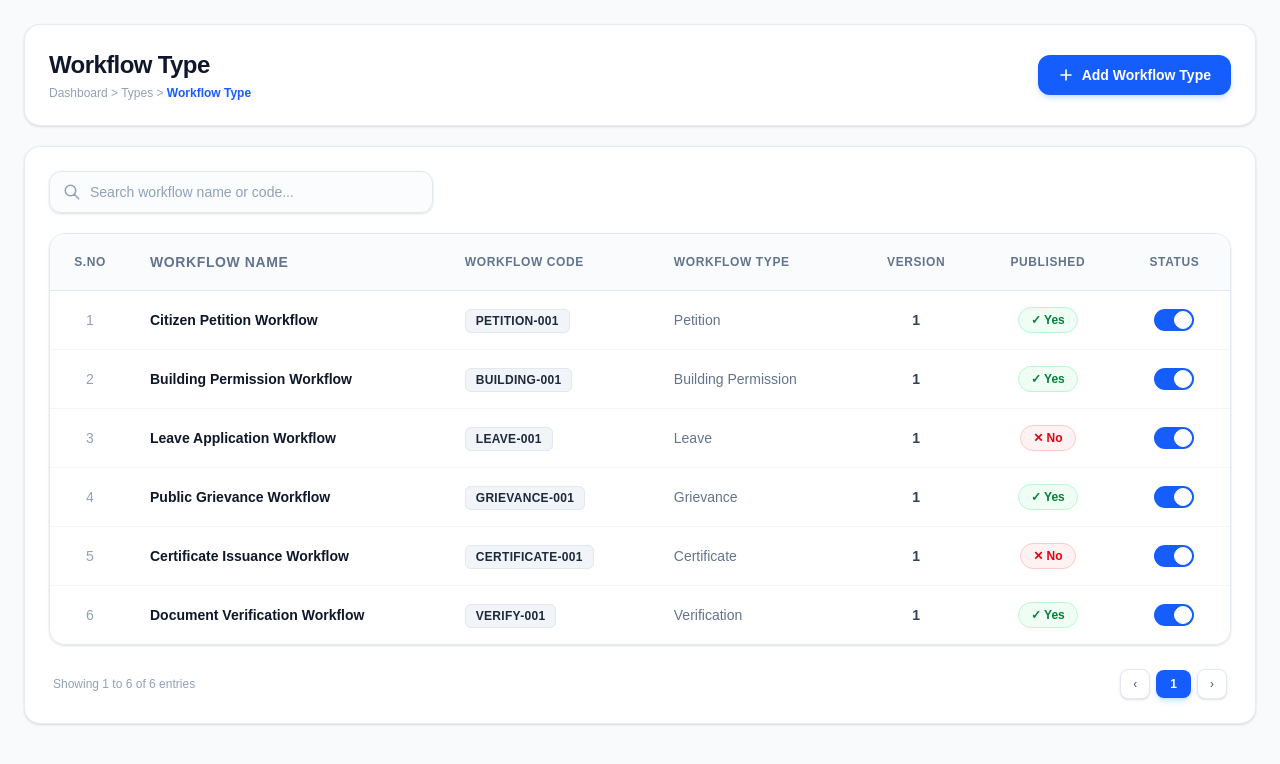
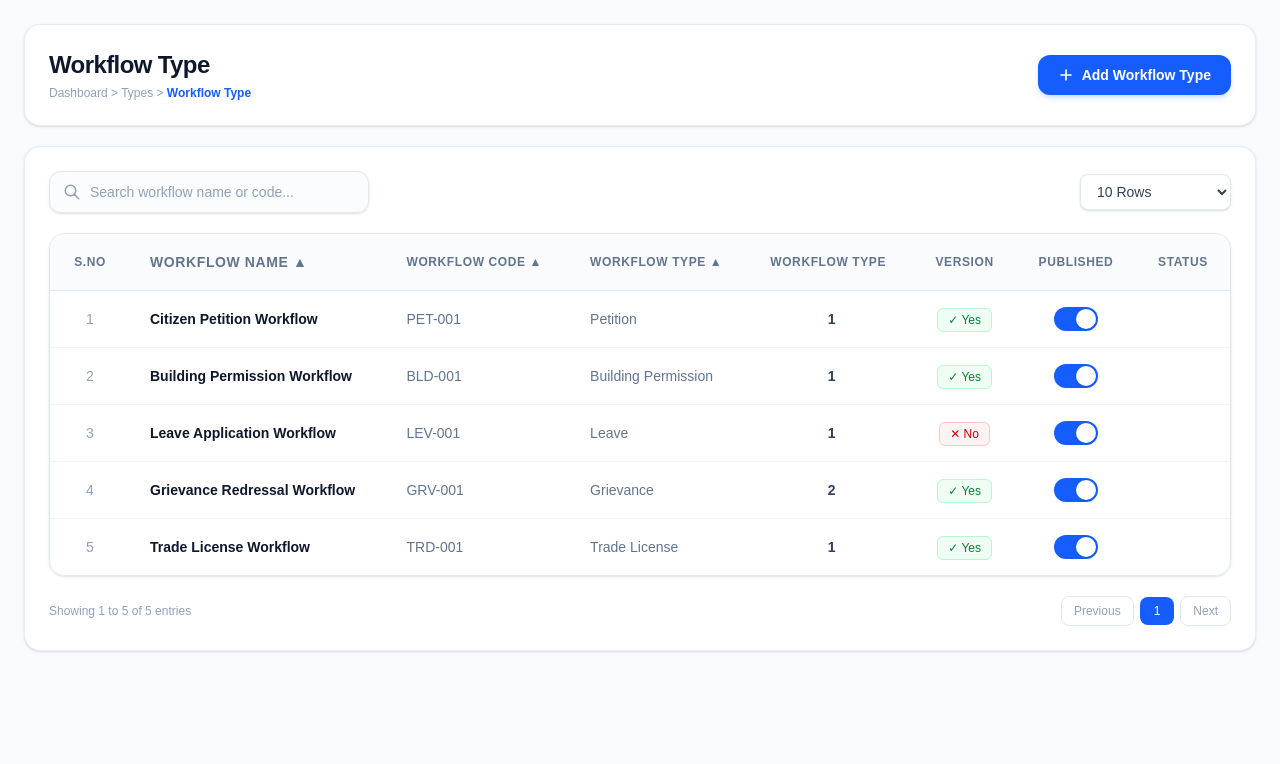
Before and after one commit to Abhishekkyadav/FlowCore_FN, a Next.js app: page /WorkflowType in a window 1280 px wide. Shown: the top 764 px of the page. Built offline with nearby package versions, Linux system fonts and the light colour scheme.

Commit message:
Add sorting and table sixe option

```diff
--- a/src/components/WorkflowType/WorkflowTypeTable.jsx
+++ b/src/components/WorkflowType/WorkflowTypeTable.jsx
@@ -1,14 +1,40 @@
-import React from 'react';
+"use client";
+import React, { useState } from 'react';
 
-export default function WorkflowTypeTable() {
-  const data = [
-    { id: 1, name: 'Citizen Petition Workflow', code: 'PETITION-001', type: 'Petition', version: 1, published: true, status: true },
-    { id: 2, name: 'Building Permission Workflow', code: 'BUILDING-001', type: 'Building Permission', version: 1, published: true, status: true },
-    { id: 3, name: 'Leave Application Workflow', code: 'LEAVE-001', type: 'Leave', version: 1, published: false, status: true },
-    { id: 4, name: 'Public Grievance Workflow', code: 'GRIEVANCE-001', type: 'Grievance', version: 1, published: true, status: true },
-    { id: 5, name: 'Certificate Issuance Workflow', code: 'CERTIFICATE-001', type: 'Certificate', version: 1, published: false, status: true },
-    { id: 6, name: 'Document Verification Workflow', code: 'VERIFY-001', type: 'Verification', version: 1, published: true, status: true },
+export default function WorkflowTypeTable({ pageSize }) {
+
+  const initialData = [
+    { id: '1', name: 'Citizen Petition Workflow', code: 'PET-001', type: 'Petition', version: '1', published: true, status: true },
+    { id: '2', name: 'Building Permission Workflow', code: 'BLD-001', type: 'Building Permission', version: '1', published: true, status: true },
+    { id: '3', name: 'Leave Application Workflow', code: 'LEV-001', type: 'Leave', version: '1', published: false, status: true },
+    { id: '4', name: 'Grievance Redressal Workflow', code: 'GRV-001', type: 'Grievance', version: '2', published: true, status: true },
+    { id: '5', name: 'Trade License Workflow', code: 'TRD-001', type: 'Trade License', version: '1', published: true, status: true },
   ];
+
+  const [data, setData] = useState(initialData);
+  const [sortOrder, setSortOrder] = useState('asc');
+
+  //sorting function
+  const handleSort = (columnKey) => {
+    const isAsc = sortOrder === 'asc';
+    const nextOrder = isAsc ? 'desc' : 'asc';
+    setSortOrder(nextOrder);
+
+    const sortedData = [...data].sort((a, b) => {
+      if (a[columnKey] < b[columnKey]) return isAsc ? -1 : 1;
+      if (a[columnKey] > b[columnKey]) return isAsc ? 1 : -1;
+      return 0;
+    });
+    setData(sortedData);
+  };
+
+  // Switch ko click karne par state toggle karne ka function
+  const toggleSwitch = (id) => {
+    const updatedData = data.map(item =>
+      item.id === id ? { ...item, status: !item.status } : item
+    );
+    setData(updatedData);
+  };
 
   return (
     <div className="space-y-5">
@@ -17,8 +43,15 @@ export default function WorkflowTypeTable() {
           <thead>
             <tr className="bg-slate-50/70 border-b border-slate-200 text-xs font-bold uppercase tracking-wider text-slate-500">
               <th className="py-4.5 px-5 w-20 text-center">S.No</th>
-              <th className="py-4.5 px-5 text-sm">Workflow Name</th>
-              <th className="py-4.5 px-5">Workflow Code</th>
+              <th onClick={() => handleSort('name')} className="py-4.5 px-5 text-sm cursor-pointer select-none hover:text-slate-900">
+                Workflow Name {sortOrder === 'asc' ? '▲' : '▼'}
+              </th>
+              <th onClick={() => handleSort('code')} className="py-4.5 px-5 cursor-pointer select-none hover:text-slate-900">
+                Workflow Code {sortOrder === 'asc' ? '▲' : '▼'}
+              </th>
+              <th onClick={() => handleSort('type')} className="py-4.5 px-5 cursor-pointer select-none hover:text-slate-900">
+                Workflow Type {sortOrder === 'asc' ? '▲' : '▼'}
+              </th>
               <th className="py-4.5 px-5">Workflow Type</th>
               <th className="py-4.5 px-5 text-center">Version</th>
               <th className="py-4.5 px-5 text-center">Published</th>
@@ -26,38 +59,42 @@ export default function WorkflowTypeTable() {
             </tr>
           </thead>
           <tbody className="divide-y divide-slate-100 text-sm text-slate-600">
-            {data.map((item, index) => (
+
+            {/* .slice(0, pageSize) filtering ke liye */}
+            {data.slice(0, pageSize).map((item, index) => (
               <tr key={item.id} className="hover:bg-slate-50/50 transition-colors">
                 <td className="py-4 px-5 text-center font-medium text-slate-400">{index + 1}</td>
                 <td className="py-4 px-5 font-bold text-slate-900 text-[14px]">{item.name}</td>
-                <td className="py-4 px-5">
-                  <span className="bg-slate-100 border border-slate-200 text-slate-800 px-2.5 py-1 rounded-md font-mono text-xs font-bold tracking-wide">
-                    {item.code}
-                  </span>
-                </td>
-                <td className="py-4 px-5 font-medium text-slate-500">{item.type}</td>
+                <td className="py-4 px-5 text-slate-500">{item.code}</td>
+                <td className="py-4 px-5 text-slate-500">{item.type}</td>
                 <td className="py-4 px-5 text-center font-semibold text-slate-700">{item.version}</td>
 
-                {/* Published Badge (Highlight Badges) */}
+                {/* Published Column */}
                 <td className="py-4 px-5 text-center">
-                  <span className={`inline-flex items-center gap-1.5 px-3 py-1 rounded-full font-bold text-xs ${
-                    item.published
-                      ? 'bg-green-50 text-green-700 border border-green-200'
-                      : 'bg-red-50 text-red-600 border border-red-200'
-                  }`}>
+                  <span className={`px-2.5 py-1 rounded-md text-xs font-medium ${item.published ? 'bg-green-50 text-green-700 border border-green-200' : 'bg-red-50 text-red-700 border border-red-200'}`}>
                     {item.published ? '✓ Yes' : '✕ No'}
                   </span>
                 </td>
 
-                {/* Toggle Switch */}
-                <td className="py-4 px-5 text-center">
-                  <div className="flex justify-center">
-                    <label className="relative inline-flex items-center cursor-pointer">
-                      <input type="checkbox" defaultChecked={item.status} className="sr-only peer" />
-                      <div className="w-10 h-5.5 bg-slate-200 peer-focus:outline-none rounded-full peer peer-checked:after:translate-x-full peer-checked:after:border-white after:content-[''] after:absolute after:top-[2px] after:left-[2px] after:bg-white after:border-slate-300 after:border after:rounded-full after:h-4.5 after:w-4.5 after:transition-all peer-checked:bg-blue-600"></div>
-                    </label>
+                {/* Toggle Switch Column */}
+                <td className="py-4 px-5">
+                  <div className="flex justify-center items-center">
+                    <button
+                      type="button"
+                      onClick={() => toggleSwitch(item.id)}
+                      className={`relative inline-flex h-6 w-11 flex-shrink-0 cursor-pointer rounded-full border-2 border-transparent transition-colors duration-200 ease-in-out outline-none ${
+                        item.status ? 'bg-blue-600' : 'bg-slate-200'
+                      }`}
+                    >
+                      <span
+                        className={`pointer-events-none inline-block h-5 w-5 transform rounded-full bg-white shadow ring-0 transition duration-200 ease-in-out ${
+                          item.status ? 'translate-x-5' : 'translate-x-0'
+                        }`}
+                      />
+                    </button>
                   </div>
                 </td>
+
               </tr>
             ))}
           </tbody>
@@ -65,12 +102,12 @@ export default function WorkflowTypeTable() {
       </div>
 
       {/* Pagination Footer */}
-      <div className="flex items-center justify-between text-xs text-slate-400 font-medium pt-1 px-1">
-        <span>Showing 1 to {data.length} of {data.length} entries</span>
+      <div className="flex items-center justify-between text-xs text-slate-400">
+        <span>Showing 1 to {Math.min(pageSize, data.length)} of {data.length} entries</span>
         <div className="flex items-center gap-1.5">
-          <button className="px-3 py-1.5 border border-slate-200 rounded-lg bg-white text-slate-600 hover:bg-slate-50 shadow-sm">‹</button>
-          <button className="px-3.5 py-1.5 bg-blue-600 text-white rounded-lg font-bold shadow-md shadow-blue-500/20">1</button>
-          <button className="px-3 py-1.5 border border-slate-200 rounded-lg bg-white text-slate-600 hover:bg-slate-50 shadow-sm">›</button>
+          <button className="px-3 py-1.5 border border-slate-200 rounded-lg bg-white">Previous</button>
+          <button className="px-3.5 py-1.5 bg-blue-600 text-white rounded-lg font-medium">1</button>
+          <button className="px-3 py-1.5 border border-slate-200 rounded-lg bg-white">Next</button>
         </div>
       </div>
     </div>
--- a/src/pages/WorkflowType.jsx
+++ b/src/pages/WorkflowType.jsx
@@ -1,18 +1,20 @@
 import React, { useState } from 'react';
-import AddButton from '../components/WorkflowType/AddButton';
 import SearchBar from '../components/WorkflowType/SearchBar';
 import WorkflowTypeTable from '../components/WorkflowType/WorkflowTypeTable';
 import AddWorkflowTypeModal from '../components/WorkflowType/AddWorkflowTypeModal';
+import AddButton from '../components/WorkflowType/AddButton';
 
 export default function WorkflowTypePage() {
   const [modalOpen, setModalOpen] = useState(false);
 
+  // 1. Ek simple state banayi rows count store karne ke liye (Default 10)
+  const [pageSize, setPageSize] = useState(10);
+
   return (
     <div className="min-h-screen bg-slate-50 p-4 md:p-6">
-      {/* w-full se ab ye pure browser page par bada hokar fit ho jayega */}
       <div className="w-full space-y-5">
 
-        {/* Top Header Section */}
+        {/* Header Section */}
         <div className="flex flex-col sm:flex-row sm:items-center sm:justify-between bg-white p-6 rounded-2xl border border-slate-200/80 shadow-sm gap-4">
           <div>
             <h1 className="text-2xl font-extrabold text-slate-900 tracking-tight">Workflow Type</h1>
@@ -20,19 +22,37 @@ export default function WorkflowTypePage() {
               Dashboard &gt; Types &gt; <span className="text-blue-600 font-semibold">Workflow Type</span>
             </p>
           </div>
-
           <AddButton onOpen={() => setModalOpen(true)} />
         </div>
 
-        {/* Main Data Container */}
+        {/* Content Section */}
         <div className="bg-white p-6 rounded-2xl border border-slate-200/80 shadow-sm space-y-5">
-          <SearchBar />
-          <WorkflowTypeTable />
+          <div className="flex justify-between items-center w-full">
+            <div className="w-full max-w-xs">
+              <SearchBar />
+            </div>
+
+            {/* 2. Dropdown jahan se user size select karega */}
+            <div>
+              <select
+                value={pageSize}
+                onChange={(e) => setPageSize(Number(e.target.value))}
+                className="border border-slate-200 rounded-lg px-3 py-2 text-sm bg-white cursor-pointer outline-none shadow-sm text-slate-700"
+              >
+                <option value={2}>2 Rows (Testing)</option>
+                <option value={10}>10 Rows</option>
+                <option value={20}>20 Rows</option>
+                <option value={50}>50 Rows</option>
+              </select>
+            </div>
+          </div>
+
+          {/* 3. Table ke andar pageSize ko bhej diya */}
+          <WorkflowTypeTable pageSize={pageSize} />
         </div>
 
       </div>
 
-      {/* Center Popup Window */}
       <AddWorkflowTypeModal
         isOpen={modalOpen}
         onClose={() => setModalOpen(false)}
```
Also changed, not shown: src/components/WorkflowType/AddWorkflowTypeModal.jsx (line endings or trailing spaces).
